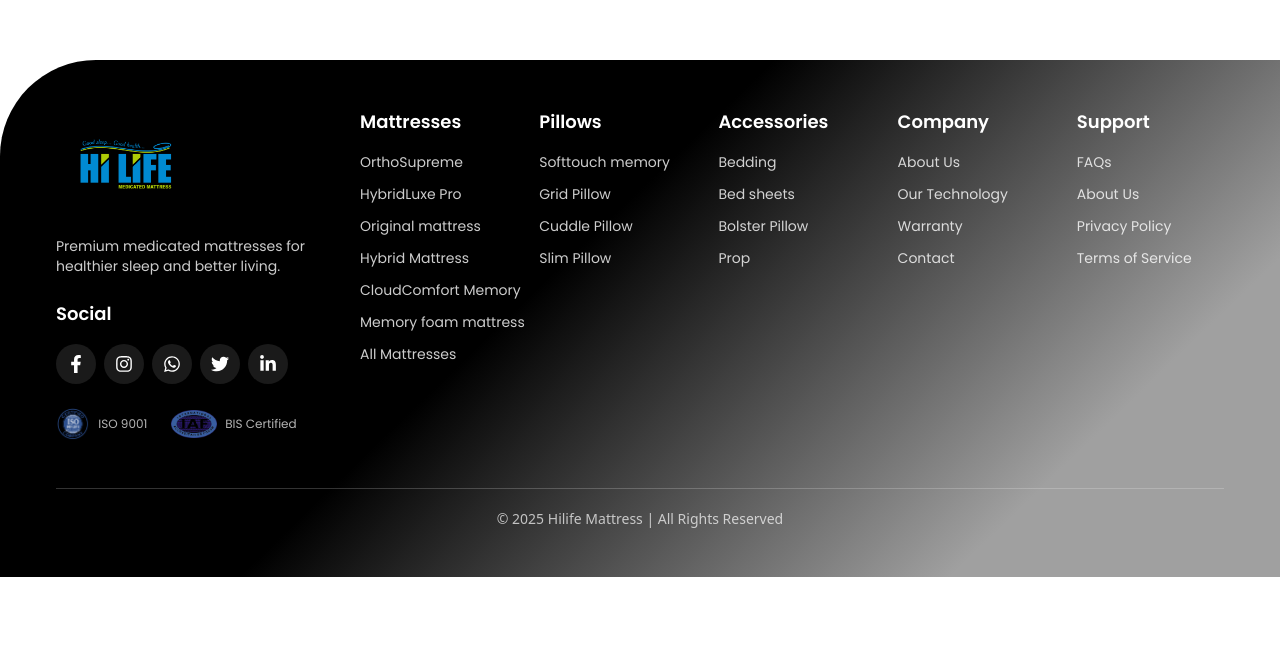
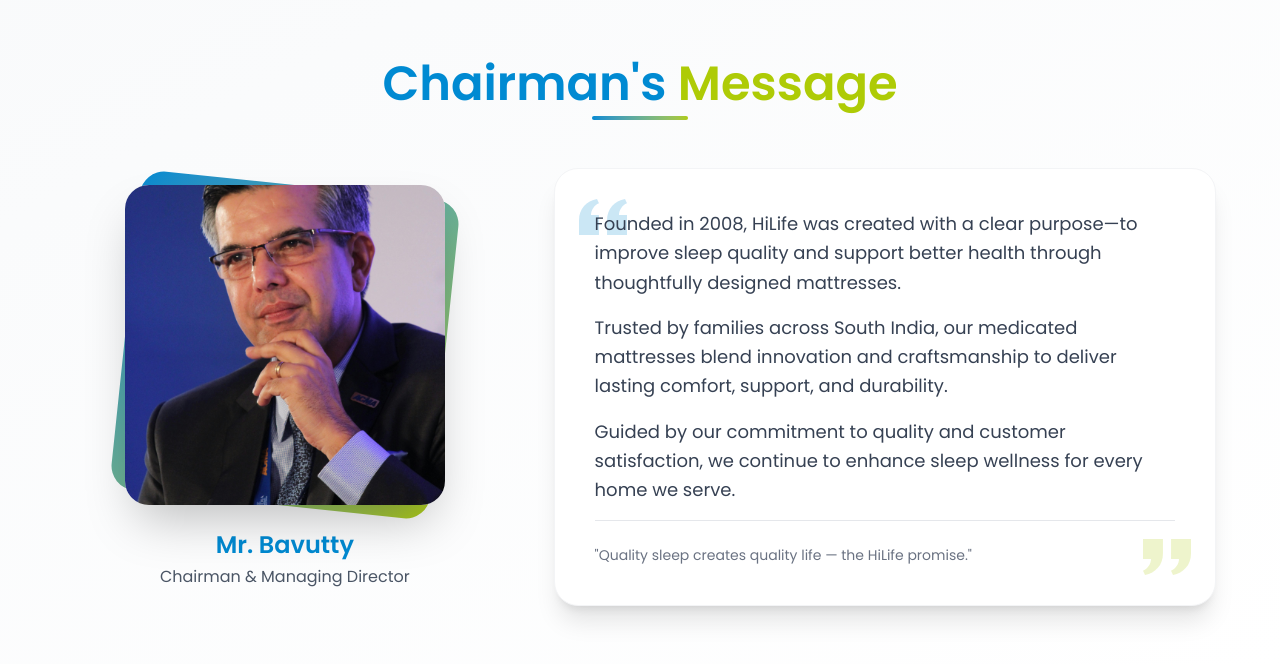
Before and after one commit to origanetwork/hilife, a Next.js app: page /about in a window 1280 px wide. Shown: the part 776-1440 px from the top of the page. Before the commit the page ends 1353 px from the top, so only its background shows below. Built offline with nearby package versions, Linux system fonts and the light colour scheme.

Commit message:
update: product listing

```diff
--- a/src/app/about/page.tsx
+++ b/src/app/about/page.tsx
@@ -1,6 +1,6 @@
 "use client";
 import Image from "next/image";
-import { Playfair_Display, Poppins } from "next/font/google";
+import { Poppins } from "next/font/google";
 import { motion } from "framer-motion";
 import { fadeInProps } from "../components/Animate";
 import Header from "../components/Header";
@@ -9,11 +9,11 @@
 
 const poppins = Poppins({
   subsets: ["latin"],
-  weight: ["400","600"],
+  weight: ["400", "600"],
 });
 
 export default function About() {
-  return(
+  return (
     <>
       <Header />
       <motion.section {...fadeInProps} id="about" className="w-full mt-25 pt-6 pb-12 px-4 sm:px-6 lg:px-8 scroll-mt-24 md:scroll-mt-28">
@@ -63,9 +63,84 @@
           </div>
 
 
-      </div>
-    </motion.section>
-    <Footer/>
+        </div>
+      </motion.section>
+
+      {/* Chairman's Message Section */}
+      <motion.section {...fadeInProps} className="w-full py-16 px-4 sm:px-6 lg:px-8 bg-gradient-to-br from-gray-50 to-white">
+        <div className="max-w-6xl mx-auto">
+          <div className="text-center mb-12">
+            <h2 className={`${poppins.className} text-3xl sm:text-4xl md:text-5xl font-bold text-[#008AD2]`}>
+              Chairman's <span className="text-[#AECB06]">Message</span>
+            </h2>
+            <div className="mt-2 h-1 w-24 bg-gradient-to-r from-[#008AD2] to-[#AECB06] mx-auto rounded-full"></div>
+          </div>
+
+          <div className="grid grid-cols-1 lg:grid-cols-[1fr_1.5fr] gap-8 lg:gap-12 items-center">
+            {/* Chairman Image */}
+            <div className="relative">
+              <div className="relative w-64 h-64 sm:w-72 sm:h-72 md:w-80 md:h-80 mx-auto">
+                <div className="absolute inset-0 bg-gradient-to-br from-[#008AD2] to-[#AECB06] rounded-3xl transform rotate-6"></div>
+                <div className="relative w-full h-full bg-white rounded-3xl overflow-hidden shadow-2xl">
+                  <Image
+                    src="/assets/about/chairman.jpg"
+                    alt="Chairman"
+                    fill
+                    sizes="(max-width: 768px) 256px, 320px"
+                    className="object-cover"
+                  />
+                </div>
+              </div>
+              <div className="mt-6 text-center">
+                <h3 className={`${poppins.className} text-xl md:text-2xl font-semibold text-[#008AD2]`}>
+                  Mr. Bavutty
+                </h3>
+                <p className={`${poppins.className} text-sm md:text-base text-gray-600 mt-1`}>
+                  Chairman & Managing Director
+                </p>
+              </div>
+            </div>
+
+            {/* Message Content */}
+            <div className="bg-white rounded-3xl shadow-xl p-6 sm:p-8 md:p-10 border border-gray-100 relative">
+              <div className="absolute top-6 left-6 text-[#008AD2] opacity-20">
+                <svg xmlns="http://www.w3.org/2000/svg" viewBox="0 0 24 24" fill="currentColor" className="w-12 h-12">
+                  <path d="M14.017 21v-7.391c0-5.704 3.731-9.57 8.983-10.609l.995 2.151c-2.432.917-3.995 3.638-3.995 5.849h4v10h-9.983zm-14.017 0v-7.391c0-5.704 3.748-9.57 9-10.609l.996 2.151c-2.433.917-3.996 3.638-3.996 5.849h3.983v10h-9.983z" />
+                </svg>
+              </div>
+
+              <div className="relative space-y-4">
+                <p className={`${poppins.className} text-base sm:text-lg leading-relaxed text-gray-700`}>
+                  Founded in 2008, HiLife was created with a clear purpose—to improve sleep quality and support better health through thoughtfully designed mattresses.
+                </p>
+
+                <p className={`${poppins.className} text-base sm:text-lg leading-relaxed text-gray-700`}>
+                  Trusted by families across South India, our medicated mattresses blend innovation and craftsmanship to deliver lasting comfort, support, and durability.
+                </p>
+
+                <p className={`${poppins.className} text-base sm:text-lg leading-relaxed text-gray-700`}>
+                  Guided by our commitment to quality and customer satisfaction, we continue to enhance sleep wellness for every home we serve.
+                </p>
+
+                <div className="pt-6 border-t border-gray-200">
+                  <p className={`${poppins.className} text-sm text-gray-500 italic`}>
+                    "Quality sleep creates quality life — the HiLife promise."
+                  </p>
+                </div>
+              </div>
+
+
+              <div className="absolute bottom-6 right-6 text-[#AECB06] opacity-20 transform rotate-180">
+                <svg xmlns="http://www.w3.org/2000/svg" viewBox="0 0 24 24" fill="currentColor" className="w-12 h-12">
+                  <path d="M14.017 21v-7.391c0-5.704 3.731-9.57 8.983-10.609l.995 2.151c-2.432.917-3.995 3.638-3.995 5.849h4v10h-9.983zm-14.017 0v-7.391c0-5.704 3.748-9.57 9-10.609l.996 2.151c-2.433.917-3.996 3.638-3.996 5.849h3.983v10h-9.983z" />
+                </svg>
+              </div>
+            </div>
+          </div>
+        </div>
+      </motion.section>
+
+      <Footer />
     </>
   );
 }
--- a/src/app/products/ProductsClient.tsx
+++ b/src/app/products/ProductsClient.tsx
@@ -3,7 +3,6 @@
 import Image from "next/image";
 import Link from "next/link";
 import { useMemo, useState, useEffect } from "react";
-import { useSearchParams } from "next/navigation";
 import { Poppins } from "next/font/google";
 import { products } from "./data";
 import EnquiryModal from "../components/EnquiryModal";
@@ -24,7 +23,6 @@
 ];
 
 export default function ProductsClient() {
-  const searchParams = useSearchParams();
   const [enquiryFor, setEnquiryFor] = useState<{ id: string; title: string } | null>(null);
   const [open, setOpen] = useState(false);
   const [activeCategory, setActiveCategory] = useState<string>("All");
@@ -32,10 +30,11 @@
 
   // Set active category from URL parameter and scroll to grid
   useEffect(() => {
-    const categoryParam = searchParams.get("category");
+    const params = new URLSearchParams(window.location.search);
+    const categoryParam = params.get("category");
+
     if (categoryParam) {
-      setActiveCategory(categoryParam);
-      // Scroll to the grid section
+      setActiveCategory(decodeURIComponent(categoryParam));
       setTimeout(() => {
         const gridSection = document.getElementById("grid");
         if (gridSection) {
@@ -43,7 +42,7 @@
         }
       }, 100);
     }
-  }, [searchParams]);
+  }, []);
 
   const fmt = useMemo(
     () =>
@@ -139,8 +138,13 @@
 
       </div>
 
-      <div className="mt-8 grid grid-cols-1 sm:grid-cols-2 lg:grid-cols-3 gap-6 md:gap-8">
-        {visibleProducts.map((p) => (
+      {visibleProducts.length === 0 ? (
+        <div className="mt-8 text-center">
+          <p className={`${poppins.className} text-gray-600 text-lg`}>No products found in this category.</p>
+        </div>
+      ) : (
+        <div className="mt-8 grid grid-cols-1 sm:grid-cols-2 lg:grid-cols-3 gap-6 md:gap-8">
+          {visibleProducts.map((p) => (
           <MotionDiv
             key={p.id}
             className="group bg-white rounded-3xl overflow-hidden border border-[#E6EEF7] shadow-[0_4px_6px_-2px_rgba(16,24,40,0.08),0_12px_16px_-4px_rgba(16,24,40,0.10)] transition duration-200 hover:-translate-y-0.5 hover:shadow-[0_10px_20px_-6px_rgba(16,24,40,0.16)] hover:ring-1 hover:ring-[#008AD2]/30"
@@ -192,6 +196,7 @@
           </MotionDiv>
         ))}
       </div>
+      )}
 
       <EnquiryModal product={enquiryFor} open={open} onClose={() => setOpen(false)} />
     </>
--- a/src/app/products/page.tsx
+++ b/src/app/products/page.tsx
@@ -1,3 +1,4 @@
+"use client";
 import Image from "next/image";
 import Header from "../components/Header";
 import Footer from "../components/Footer";
@@ -71,7 +72,7 @@
       </section>
 
       {/* Grid */}
-      <MotionSection className="px-6 mt-10" id="grid">
+      <section className="px-6 mt-10" id="grid">
         <div className="max-w-7xl mx-auto">
           <div className="text-center">
             <div className={`${poppins.className} inline-block mb-2 rounded-full bg-[#E6F6FF] text-[#008AD2] px-3 py-1 text-xs font-semibold`}>Featured Bedding</div>
@@ -81,7 +82,7 @@
 
           <ProductsClient />
         </div>
-      </MotionSection>
+      </section>
 
       {/* Help CTA Section */}
       <section className="mt-12 px-0">
```
Also changed, not shown: public/assets/about/chairman.jpg (added).
